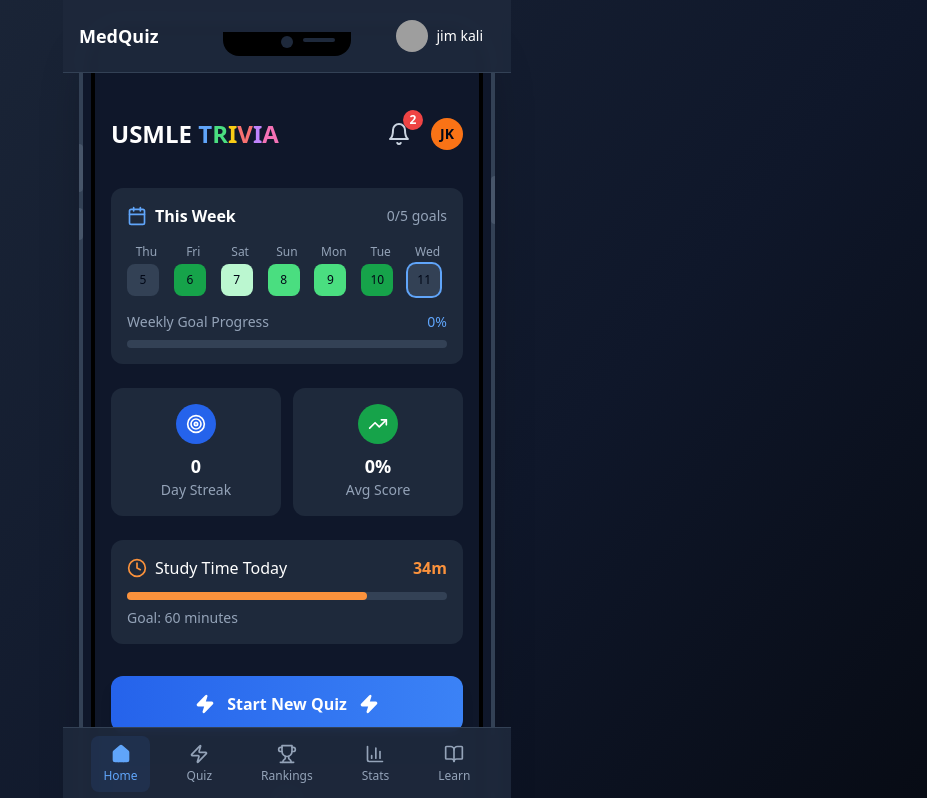
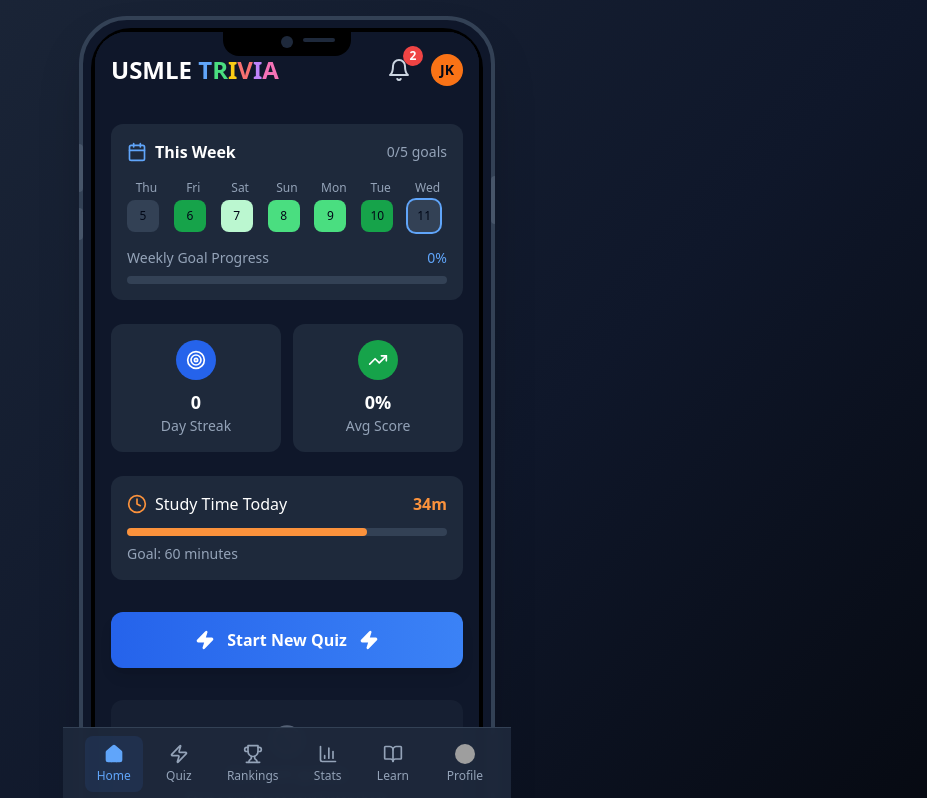
Before and after one commit to intelogroup/usmle-trivia-quiz-flow, a React (Vite) app: page / in a window 1280 px wide. Shown: the top 798 px of the page, without its empty margins (353-1280 px from the left). Built offline with nearby package versions, Linux system fonts and the light colour scheme; grey boxes are pictures that could not be loaded.

Commit message:
Reverted to commit 842aa2559ce6a59153f66f9bfa89c483affd4ecf

```diff
--- a/src/components/Navigation.tsx
+++ b/src/components/Navigation.tsx
@@ -1,5 +1,7 @@
 
 import { Home, Zap, Trophy, BarChart3, BookOpen } from "lucide-react";
+import { Avatar, AvatarImage, AvatarFallback } from "@/components/ui/avatar";
+import { getUserProfile } from "@/utils/dataStore";
 
 interface NavigationProps {
   currentScreen: string;
@@ -7,6 +9,8 @@ interface NavigationProps {
 }
 
 const Navigation = ({ currentScreen, onNavigate }: NavigationProps) => {
+  const userProfile = getUserProfile();
+
   const navItems = [
     { id: 'home', icon: Home, label: 'Home' },
     { id: 'quiz', icon: Zap, label: 'Quiz' },
@@ -15,9 +19,15 @@ const Navigation = ({ currentScreen, onNavigate }: NavigationProps) => {
     { id: 'learn', icon: BookOpen, label: 'Learn' },
   ];
 
+  const handleProfileClick = () => {
+    onNavigate('profile');
+  };
+
   return (
     <div className="fixed bottom-0 left-1/2 transform -translate-x-1/2 w-full max-w-md bg-slate-800/95 backdrop-blur-sm border-t border-slate-700">
-      <div className="flex justify-around items-center py-2 px-4">
+      <div className="flex justify-between items-center py-2 px-4">
+        {/* Navigation Items */}
+        <div className="flex justify-around items-center flex-1">
           {navItems.map((item) => {
             const Icon = item.icon;
             const isActive = currentScreen === item.id;
@@ -41,6 +51,31 @@ const Navigation = ({ currentScreen, onNavigate }: NavigationProps) => {
             );
           })}
         </div>
+
+        {/* Profile Avatar */}
+        <button
+          onClick={handleProfileClick}
+          className={`flex flex-col items-center py-2 px-3 rounded-lg transition-all duration-200 focus:outline-none focus:ring-2 focus:ring-blue-500 focus:ring-offset-2 focus:ring-offset-slate-800 ml-2 ${
+            currentScreen === 'profile'
+              ? 'text-blue-400 bg-blue-500/10'
+              : 'text-slate-400 hover:text-slate-300 hover:bg-slate-700/50'
+          }`}
+          aria-label="View Profile"
+        >
+          <Avatar className="w-5 h-5 mb-1">
+            <AvatarImage
+              src="https://images.unsplash.com/photo-1581091226825-a6a2a5aee158?w=100&h=100&fit=crop&crop=face"
+              alt="Profile"
+            />
+            <AvatarFallback className="text-xs bg-orange-500 text-white">
+              {userProfile.avatar}
+            </AvatarFallback>
+          </Avatar>
+          <span className={`text-xs font-medium ${currentScreen === 'profile' ? 'text-blue-400' : ''}`}>
+            Profile
+          </span>
+        </button>
+      </div>
     </div>
   );
 };
--- a/src/components/TopNavigation.tsx
+++ /dev/null
@@ -1,41 +0,0 @@
-
-import React from 'react';
-import { Avatar, AvatarImage, AvatarFallback } from "@/components/ui/avatar";
-import { getUserProfile } from "@/utils/dataStore";
-
-interface TopNavigationProps {
-  onProfileClick: () => void;
-}
-
-const TopNavigation: React.FC<TopNavigationProps> = ({ onProfileClick }) => {
-  const userProfile = getUserProfile();
-
-  return (
-    <div className="fixed top-0 left-1/2 transform -translate-x-1/2 w-full max-w-md bg-slate-800/95 backdrop-blur-sm border-b border-slate-700 z-50">
-      <div className="flex justify-between items-center py-3 px-4">
-        <div className="flex items-center">
-          <h1 className="text-white font-bold text-lg">MedQuiz</h1>
-        </div>
-
-        <button
-          onClick={onProfileClick}
-          className="flex items-center gap-2 py-2 px-3 rounded-lg transition-all duration-200 hover:bg-slate-700/50 focus:outline-none focus:ring-2 focus:ring-blue-500 focus:ring-offset-2 focus:ring-offset-slate-800"
-          aria-label="View Profile"
-        >
-          <Avatar className="w-8 h-8">
-            <AvatarImage
-              src="https://images.unsplash.com/photo-1581091226825-a6a2a5aee158?w=100&h=100&fit=crop&crop=face"
-              alt="Profile"
-            />
-            <AvatarFallback className="text-sm bg-orange-500 text-white">
-              {userProfile.avatar}
-            </AvatarFallback>
-          </Avatar>
-          <span className="text-white text-sm font-medium">{userProfile.name}</span>
-        </button>
-      </div>
-    </div>
-  );
-};
-
-export default TopNavigation;
--- a/src/pages/Index.tsx
+++ b/src/pages/Index.tsx
@@ -1,6 +1,5 @@
 import { useState } from "react";
 import Navigation from "@/components/Navigation";
-import TopNavigation from "@/components/TopNavigation";
 import HomeScreen from "@/components/HomeScreen";
 import QuizScreen from "@/components/QuizScreen";
 import LeaderboardScreen from "@/components/LeaderboardScreen";
@@ -31,12 +30,14 @@ const Index = () => {
   const handleNavigation = (screen: string) => {
     console.log(`Navigation requested: ${screen}`);
     console.log(`Current screen: ${currentScreen}`);
+
+    if (screen === 'profile') {
+      setIsProfileModalOpen(true);
+      return;
+    }
+
     setCurrentScreen(screen as Screen);
     console.log(`Screen changed to: ${screen}`);
-  };
-
-  const handleProfileClick = () => {
-    setIsProfileModalOpen(true);
   };
 
   const handleCategorySelect = (category: string) => {
@@ -141,10 +142,7 @@ const Index = () => {
   return (
     <PhoneFrame>
       <div className="max-w-md mx-auto bg-slate-900 min-h-screen relative">
-        <TopNavigation onProfileClick={handleProfileClick} />
-        <div className="pt-16 pb-20">
-          {renderScreen()}
-        </div>
+        {renderScreen()}
         <Navigation currentScreen={currentScreen} onNavigate={handleNavigation} />
         <ProfileModal
           isOpen={isProfileModalOpen}
```
Lines whose indentation alone changed are shown as unchanged.
